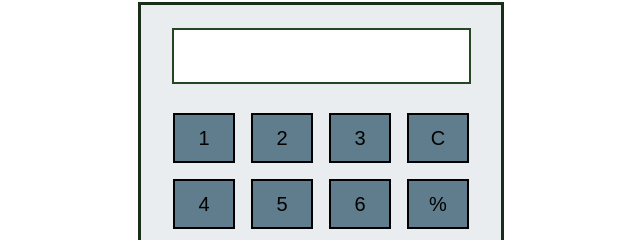
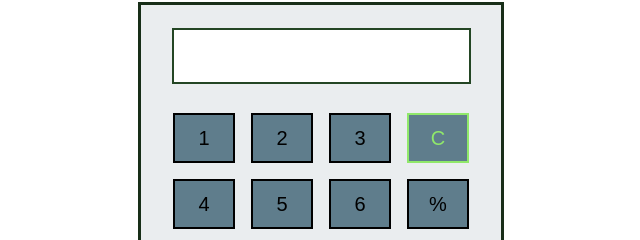
Before and after one commit to HarshaVardhanRajuC/calculator, a plain HTML site: page index.html in a window 1280 px wide. Shown: the part 98-338 px from the top of the page, 319-959 px from the left. Drawn offline with Linux system fonts and the light colour scheme.

Commit message:
first commit

```diff
--- a/index.html
+++ b/index.html
@@ -19,7 +19,7 @@
                     <td><button>1</button></td>
                     <td><button>2</button></td>
                     <td><button>3</button></td>
-                    <td><button>C</button></td>
+                    <td><button class="AC">C</button></td>
                 </tr>
                 <tr>
                     <td><button>4</button></td>
--- a/style.css
+++ b/style.css
@@ -26,6 +26,9 @@ button{
   border-color: rgba(0, 0, 0, 0.588);
   border: 2px solid;
 }
+.AC{
+  color: rgb(144, 232, 106);
+}
 button:hover{
   transform: scale(1.01);
   cursor: pointer;
```
